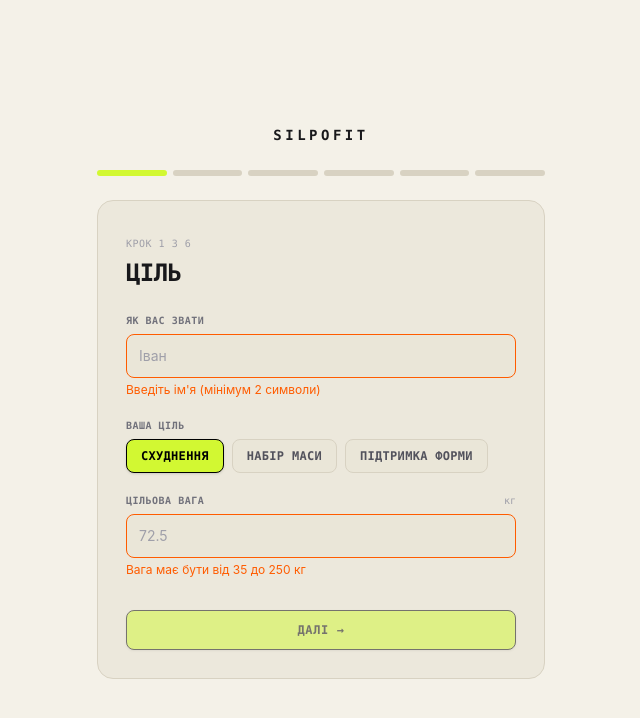
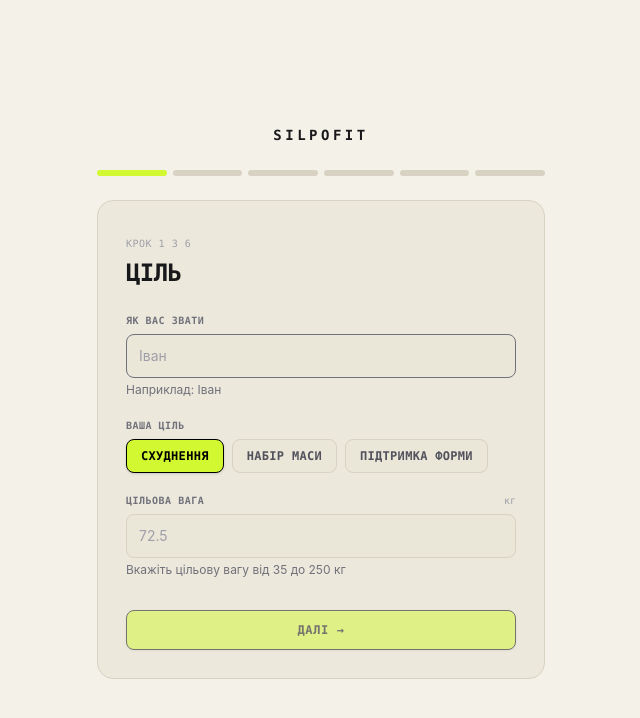
Before and after one commit to voloshmiak/silpo-agent-frontend, a React (Vite) app: page /onboarding in a window 1280 px wide. Shown: the top 718 px of the page, without its empty margins (319-959 px from the left). Built offline with nearby package versions, Linux system fonts and the light colour scheme.

Commit message:
fix validation to onboarding

```diff
--- a/src/pages/onboarding/model/validation.ts
+++ b/src/pages/onboarding/model/validation.ts
@@ -28,7 +28,9 @@
 ): string | undefined {
   switch (field) {
     case "name":
-      return data.name.trim().length < 2 ? "Введіть ім'я (мінімум 2 символи)" : undefined;
+      if (data.name.trim().length < 2) return "Введіть ім'я (мінімум 2 символи)";
+      if (/\d/.test(data.name)) return "Ім'я не може містити цифри";
+      return undefined;
     case "targetWeightKg":
       return isValidWeight(data.targetWeightKg)
         ? undefined
@@ -56,6 +58,16 @@
   }
 }
 
+export function getVisibleFieldError(
+  field: keyof OnboardingFormData,
+  data: OnboardingFormData
+): string | undefined {
+  const value = data[field];
+  const hasValue = typeof value === "string" ? value.trim().length > 0 : value !== "";
+
+  return hasValue ? getFieldError(field, data) : undefined;
+}
+
 export function isStepValid(step: number, data: OnboardingFormData): boolean {
   switch (step) {
     case 0:
--- a/src/pages/onboarding/ui/steps/StepBudget.tsx
+++ b/src/pages/onboarding/ui/steps/StepBudget.tsx
@@ -1,7 +1,7 @@
 import React from "react";
 import { FieldLabel, TextInput } from "@/shared/ui";
 import type { OnboardingFormData } from "../../model/useOnboardingForm";
-import { getFieldError, MIN_WEEKLY_BUDGET } from "../../model/validation";
+import { getVisibleFieldError, MIN_WEEKLY_BUDGET } from "../../model/validation";
 
 interface Props {
   data: OnboardingFormData;
@@ -9,7 +9,7 @@
 }
 
 export const StepBudget: React.FC<Props> = ({ data, update }) => {
-  const budgetError = getFieldError("budgetUah", data);
+  const budgetError = getVisibleFieldError("budgetUah", data);
 
   return (
     <div className="space-y-5">
@@ -27,6 +27,11 @@
           aria-invalid={Boolean(budgetError)}
         />
         {budgetError && <p className="mt-1 text-xs text-[#FF5C00]">{budgetError}</p>}
+        {!budgetError && (
+          <p className="mt-1 text-xs text-zinc-500">
+            Вкажіть суму від {MIN_WEEKLY_BUDGET} ₴ на тиждень
+          </p>
+        )}
       </div>
       <p className="text-xs text-zinc-500">
         Агент підбере продукти «Сільпо» з акціями, щоб вкластись у бюджет.
--- a/src/pages/onboarding/ui/steps/StepGoal.tsx
+++ b/src/pages/onboarding/ui/steps/StepGoal.tsx
@@ -1,6 +1,6 @@
 import React from "react";
 import type { OnboardingFormData } from "../../model/useOnboardingForm";
-import { getFieldError, WEIGHT_RANGE } from "../../model/validation";
+import { getVisibleFieldError, WEIGHT_RANGE } from "../../model/validation";
 import { FieldLabel, PillSelect, TextInput } from "@/shared/ui";
 
 interface Props {
@@ -15,8 +15,8 @@
 ] as const;
 
 export const StepGoal: React.FC<Props> = ({ data, update }) => {
-  const nameError = getFieldError("name", data);
-  const weightError = getFieldError("targetWeightKg", data);
+  const nameError = getVisibleFieldError("name", data);
+  const weightError = getVisibleFieldError("targetWeightKg", data);
 
   return (
     <div className="space-y-5">
@@ -30,6 +30,7 @@
           aria-invalid={Boolean(nameError)}
         />
         {nameError && <p className="mt-1 text-xs text-[#FF5C00]">{nameError}</p>}
+        {!nameError && <p className="mt-1 text-xs text-zinc-500">Наприклад: Іван</p>}
       </div>
 
       <div>
@@ -56,6 +57,11 @@
           aria-invalid={Boolean(weightError)}
         />
         {weightError && <p className="mt-1 text-xs text-[#FF5C00]">{weightError}</p>}
+        {!weightError && (
+          <p className="mt-1 text-xs text-zinc-500">
+            Вкажіть цільову вагу від {WEIGHT_RANGE.min} до {WEIGHT_RANGE.max} кг
+          </p>
+        )}
       </div>
     </div>
   );
--- a/src/pages/onboarding/ui/steps/StepPhysical.tsx
+++ b/src/pages/onboarding/ui/steps/StepPhysical.tsx
@@ -1,7 +1,12 @@
 import React from "react";
 import type { OnboardingFormData } from "../../model/useOnboardingForm";
 import { FieldLabel, PillSelect, TextInput } from "@/shared/ui";
-import { getFieldError, AGE_RANGE, HEIGHT_RANGE, WEIGHT_RANGE } from "../../model/validation";
+import {
+  getVisibleFieldError,
+  AGE_RANGE,
+  HEIGHT_RANGE,
+  WEIGHT_RANGE,
+} from "../../model/validation";
 
 interface Props {
   data: OnboardingFormData;
@@ -14,9 +19,9 @@
 ] as const;
 
 export const StepPhysical: React.FC<Props> = ({ data, update }) => {
-  const heightError = getFieldError("heightCm", data);
-  const weightError = getFieldError("currentWeightKg", data);
-  const ageError = getFieldError("age", data);
+  const heightError = getVisibleFieldError("heightCm", data);
+  const weightError = getVisibleFieldError("currentWeightKg", data);
+  const ageError = getVisibleFieldError("age", data);
 
   return (
     <div className="space-y-5">
@@ -36,6 +41,11 @@
             aria-invalid={Boolean(heightError)}
           />
           {heightError && <p className="mt-1 text-xs text-[#FF5C00]">{heightError}</p>}
+          {!heightError && (
+            <p className="mt-1 text-xs text-zinc-500">
+              Від {HEIGHT_RANGE.min} до {HEIGHT_RANGE.max} см
+            </p>
+          )}
         </div>
         <div>
           <FieldLabel hint="кг">Поточна вага</FieldLabel>
@@ -52,6 +62,11 @@
             aria-invalid={Boolean(weightError)}
           />
           {weightError && <p className="mt-1 text-xs text-[#FF5C00]">{weightError}</p>}
+          {!weightError && (
+            <p className="mt-1 text-xs text-zinc-500">
+              Від {WEIGHT_RANGE.min} до {WEIGHT_RANGE.max} кг
+            </p>
+          )}
         </div>
       </div>
 
@@ -68,6 +83,11 @@
           aria-invalid={Boolean(ageError)}
         />
         {ageError && <p className="mt-1 text-xs text-[#FF5C00]">{ageError}</p>}
+        {!ageError && (
+          <p className="mt-1 text-xs text-zinc-500">
+            Від {AGE_RANGE.min} до {AGE_RANGE.max} років
+          </p>
+        )}
       </div>
 
       <div>
```
Also changed, not shown: 1 other file (tests, documents, lock files or other folders).
